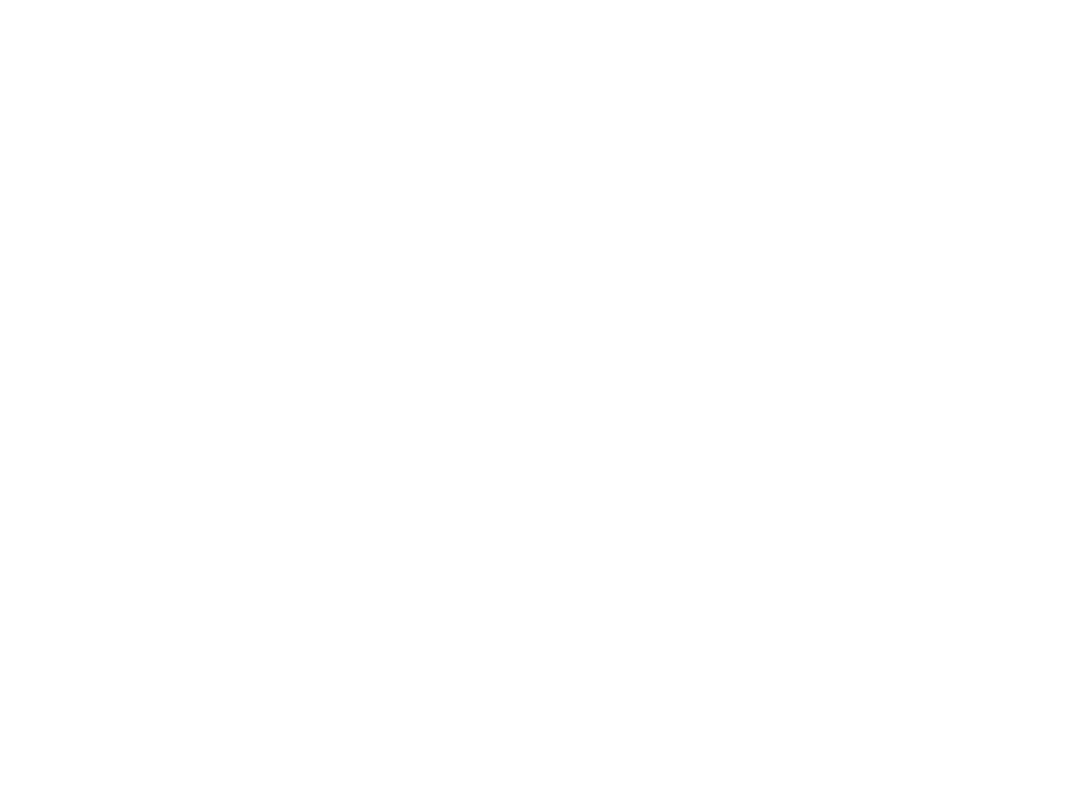
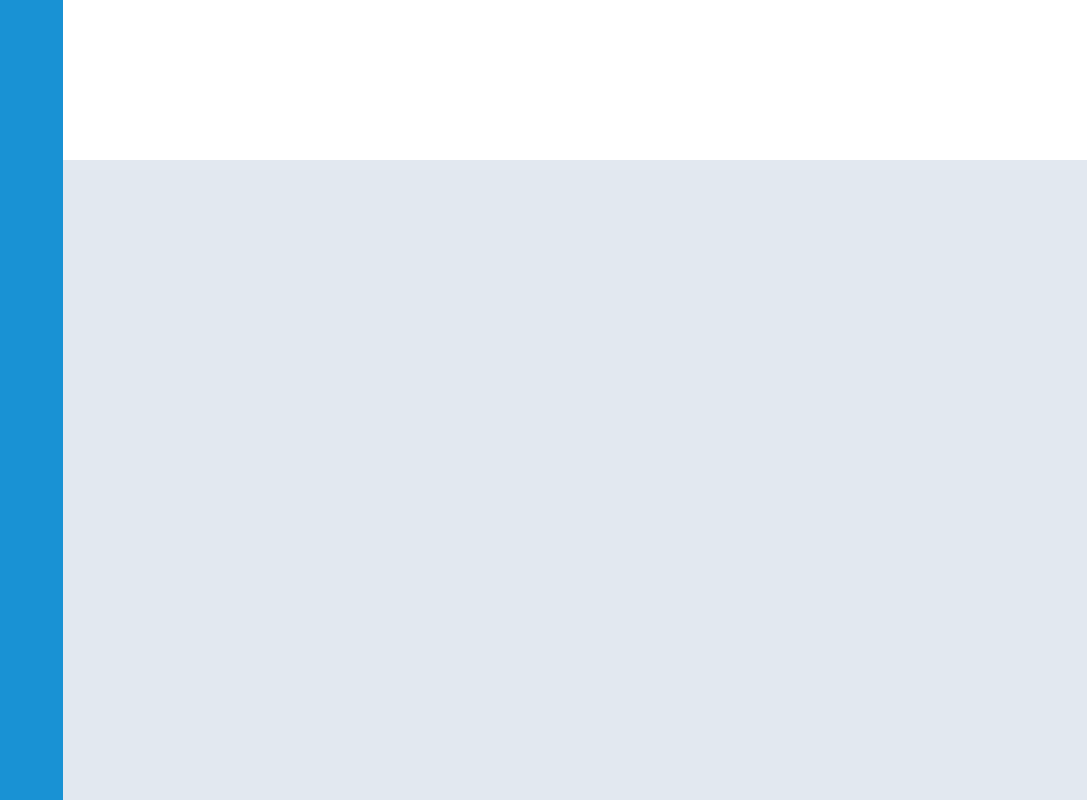
Before and after one commit to Bfw72886/dashboard-intermediate, a plain HTML site: page index.html in a window 1280 px wide. Shown: the whole page, without its empty margins (193-1280 px from the left). Drawn offline with Linux system fonts and the light colour scheme.

Commit message:
Add grid structure in body

```diff
--- a/index.html
+++ b/index.html
@@ -6,5 +6,9 @@
     <title>Dashboard</title>
     <link rel="stylesheet" href="style.css" />
   </head>
-  <body></body>
+  <body>
+    <div class="sidebar"></div>
+    <div class="navbar"></div>
+    <div class="content"></div>
+  </body>
 </html>
--- a/style.css
+++ b/style.css
@@ -1,3 +1,10 @@
+:root {
+  --blue: #1992d4;
+  --yellow: #f0b429;
+  --gray: #e2e8f0;
+  --font-gray: #b7b7b7;
+}
+
 @font-face {
   font-family: 'robotoregular';
   src: url('Roboto-Regular-webfont.woff') format('woff');
@@ -11,3 +18,29 @@
   margin: 0;
   padding: 0;
 }
+
+body {
+  width: 100vw;
+  height: 100vh;
+  display: grid;
+  grid-template-columns: 1fr 4fr;
+  grid-template-rows: 1fr 4fr;
+  grid-template-areas:
+    'sidebar navbar'
+    'sidebar content';
+}
+
+.sidebar {
+  background-color: var(--blue);
+  grid-area: sidebar;
+}
+
+.navbar {
+  background-color: var(white);
+  grid-area: navbar;
+}
+
+.content {
+  background-color: var(--gray);
+  grid-area: content;
+}
```
